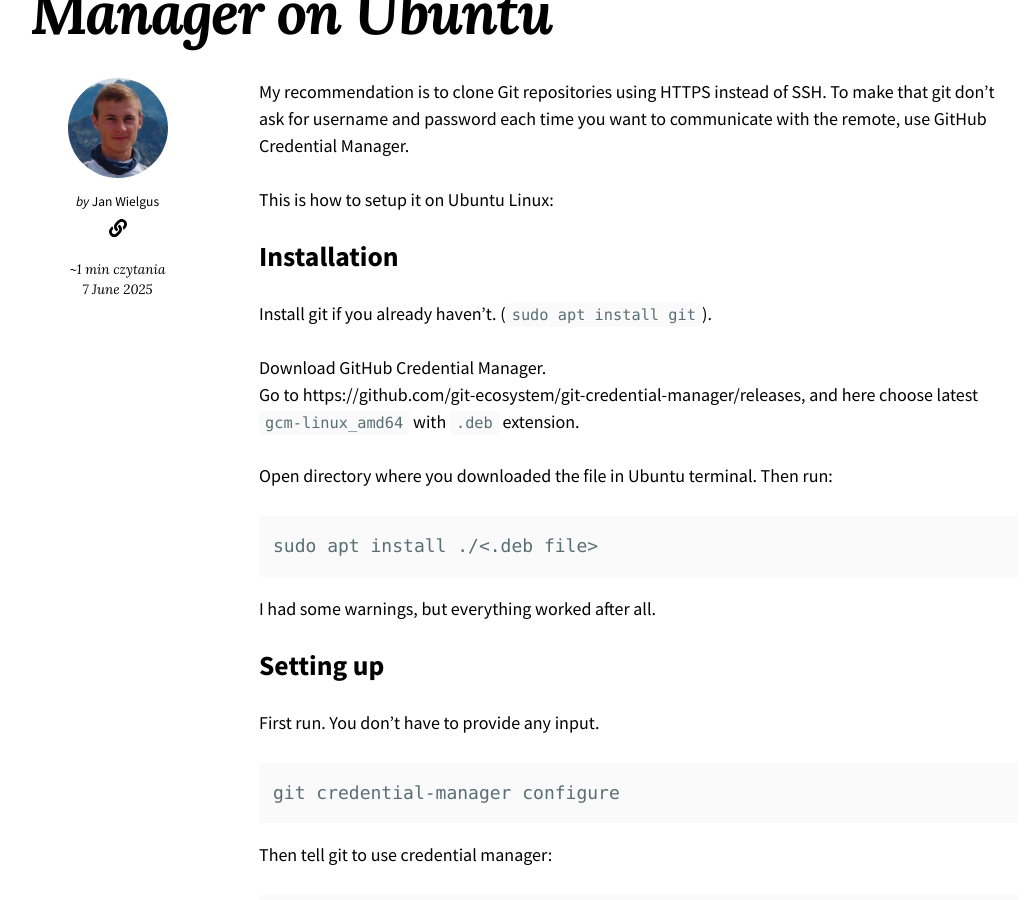
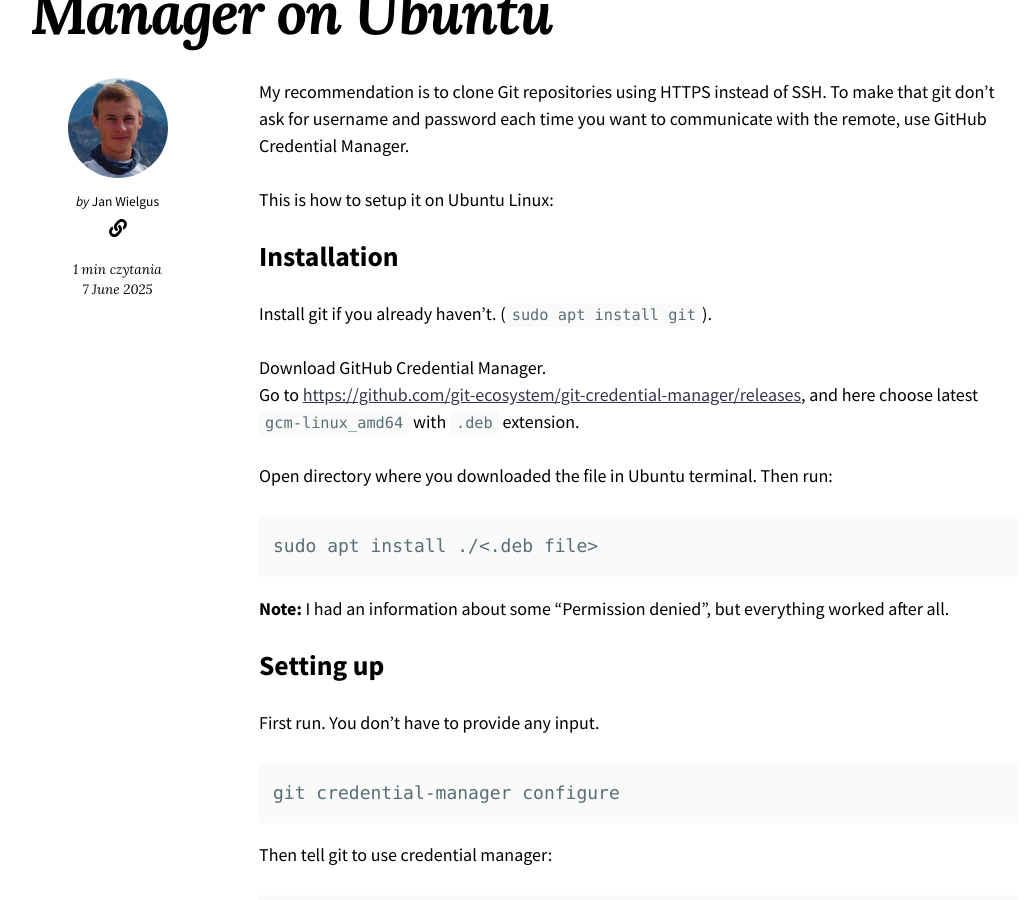
Before and after one commit to JanWielgus/janwielgus.github.io, a Jekyll site: the page built from _posts/2025-06-07-setup-git-credential-manager-ubuntu.md, in a window 1280 px wide and 900 px high, scrolled down 508 px. Shown: the whole window, without its empty margins (116-1141 px from the left). Built offline with Jekyll 4.4.1, drawn with Linux system fonts in a browser that asks for light colours; nearby versions of some CDN libraries; comment, search, counter and statistics services are not loaded.

Commit message:
Some fixes in latest post

````diff
--- a/_posts/2025-06-07-setup-git-credential-manager-ubuntu.md
+++ b/_posts/2025-06-07-setup-git-credential-manager-ubuntu.md
@@ -15,13 +15,13 @@
 Install git if you already haven't. (`sudo apt install git`).
 
 Download GitHub Credential Manager.<br>
-Go to https://github.com/git-ecosystem/git-credential-manager/releases, and here choose latest `gcm-linux_amd64` with `.deb` extension.
+Go to [https://github.com/git-ecosystem/git-credential-manager/releases](https://github.com/git-ecosystem/git-credential-manager/releases), and here choose latest `gcm-linux_amd64` with `.deb` extension.
 
 Open directory where you downloaded the file in Ubuntu terminal. Then run:
 ```
 sudo apt install ./<.deb file>
 ```
-I had some warnings, but everything worked after all.
+**Note:** I had an information about some "Permission denied", but everything worked after all.
 
 ## Setting up
 
````
